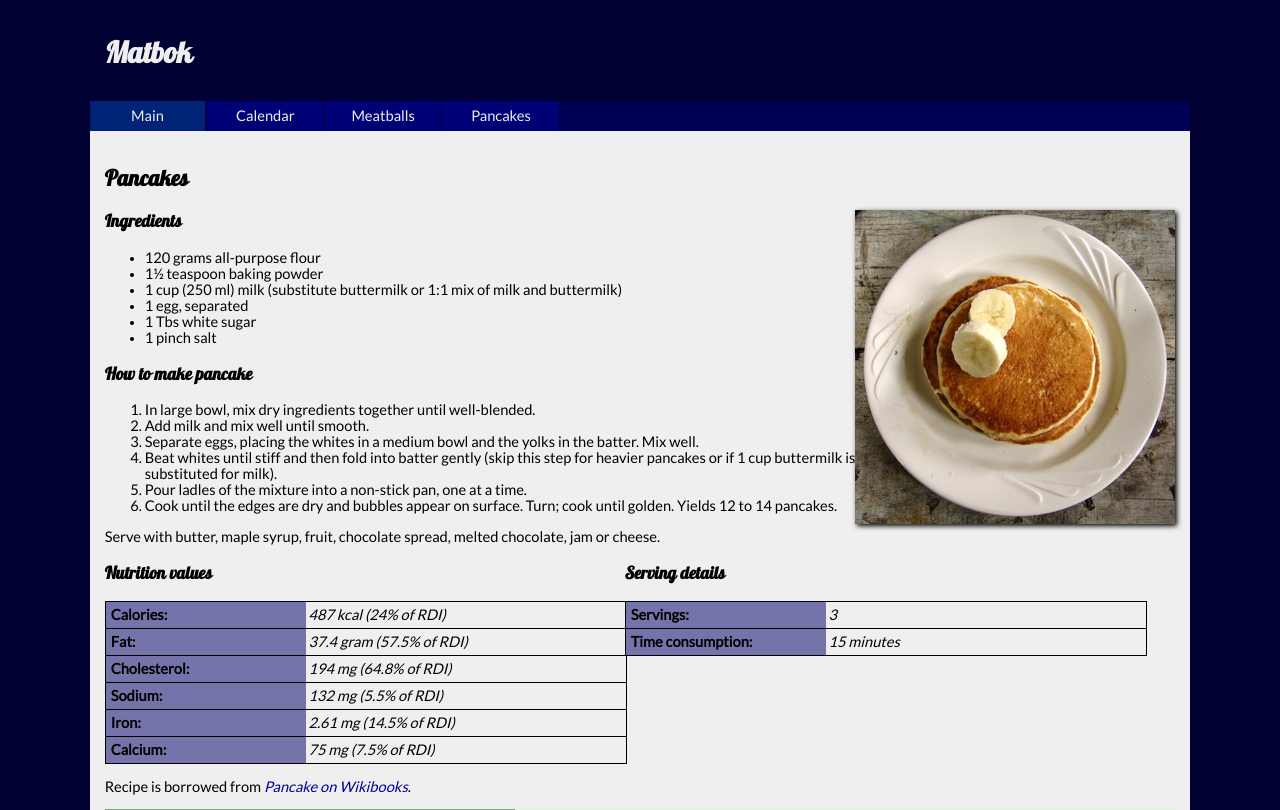
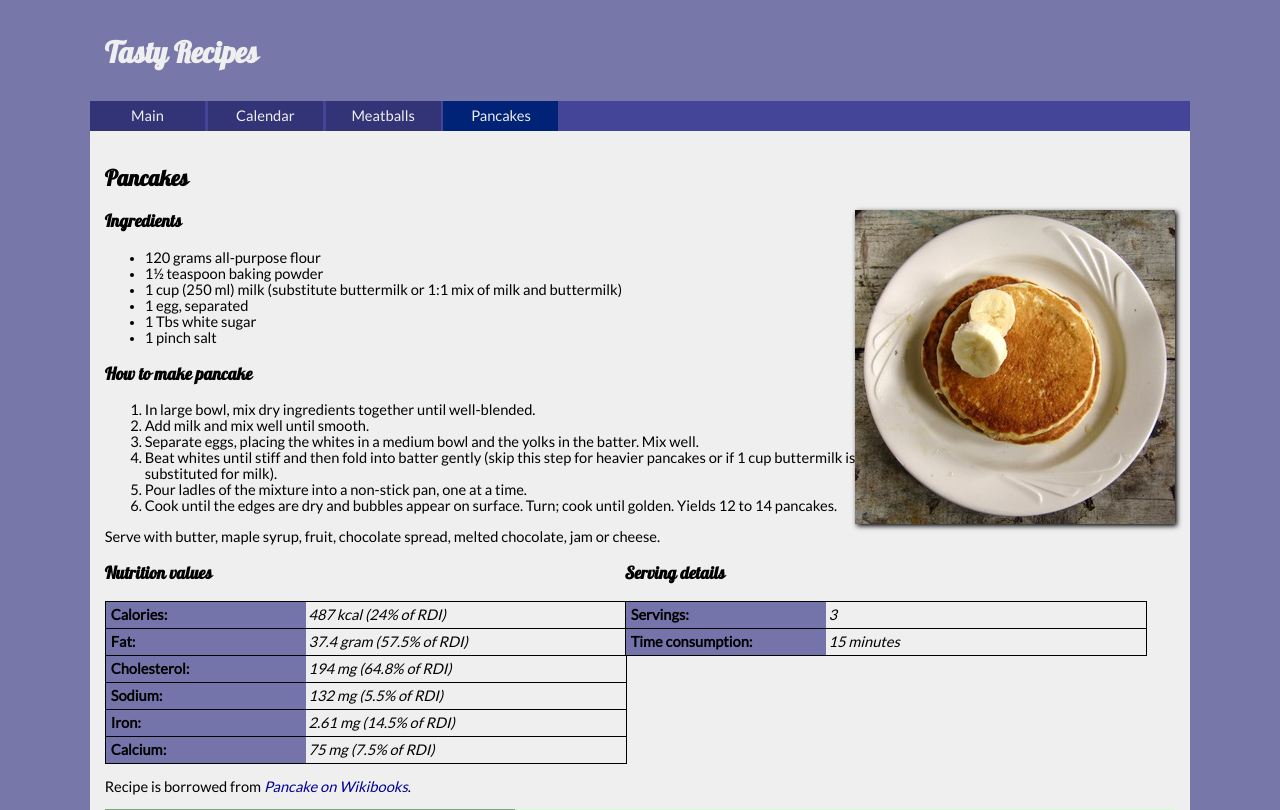
Before and after one commit to sakjur/tasty-recipes-kth, a PHP site: page /pancakes.html in a window 1280 px wide. Shown: the top 810 px of the page. Run offline with PHP 8.4, Linux system fonts and the light colour scheme.

Commit message:
Updated report

```diff
--- a/p1/calendar.html
+++ b/p1/calendar.html
@@ -4,13 +4,13 @@
     <link href="css/main.css" rel="stylesheet" type="text/css" />
     <link href="fonts/fontsheet.css" rel="stylesheet" type="text/css" />
     <meta charset="utf-8" />
-    <title>Matbok</title>
+    <title>Tasty Recipes</title>
 </head>
 
 <body>
     <div id="container">
         <header>
-            <h1>Matbok</h1>
+            <h1>Tasty Recipes</h1>
         </header>
         <nav>
             <a href="index.html">Main</a>
--- a/p1/css/main.css
+++ b/p1/css/main.css
@@ -28,7 +28,7 @@ section h2, h3
 
 body, html
 {
-    background: #000033;
+    background: #7777aa;
     font-family: lato;
     font-size: 11pt;
     margin: 0;
@@ -43,7 +43,7 @@ body, html
 
 footer
 {
-    background: #000066;
+    background: #444499;
     color: #cecece;
     margin: 0 auto 0 auto;
     padding: 15px 0;
@@ -67,12 +67,12 @@ header h1
 nav
 {
     width: 100%;
-    background: #000055;
+    background: #444499;
 }
 
 nav a
 {
-    background: #000077;
+    background: #333377;
     color: #efefef;
     display: inline-block;
     padding: .5em 0 .5em 0;
@@ -357,4 +357,9 @@ nav a:hover
         padding: 5px 0;
     }
 
+    .food-image
+    {
+        max-width:100%;
+    }
+
 }
--- a/p1/pancakes.html
+++ b/p1/pancakes.html
@@ -4,19 +4,19 @@
     <link href="css/main.css" rel="stylesheet" type="text/css" />
     <link href="fonts/fontsheet.css" rel="stylesheet" type="text/css" />
     <meta charset="utf-8" />
-    <title>Matbok</title>
+    <title>Tasty Recipes</title>
 </head>
 
 <body>
     <div id="container">
         <header>
-            <h1>Matbok</h1>
+            <h1>Tasty Recipes</h1>
         </header>
         <nav>
-            <a href="index.html" class="current">Main</a>
+            <a href="index.html">Main</a>
             <a href="calendar.html">Calendar</a>
             <a href="meatballs.html">Meatballs</a>
-            <a href="pancakes.html">Pancakes</a>
+            <a href="pancakes.html" class="current">Pancakes</a>
         </nav>
 
         <section>
```
Also changed, not shown: p1/index.html (+4 -4 lines), p1/meatballs.html (+4 -4 lines), tex/images/calendargrid.png (added), tex/images/calendarvert.png (added), tex/images/fonts.png (added), tex/images/frontpage1.png (added), tex/images/frontpage2.png (added), tex/images/frontpageWOcss.png (added), tex/images/lato.png (added), tex/images/lobster.png (added), tex/images/lynx.png (added), 2 other files.
